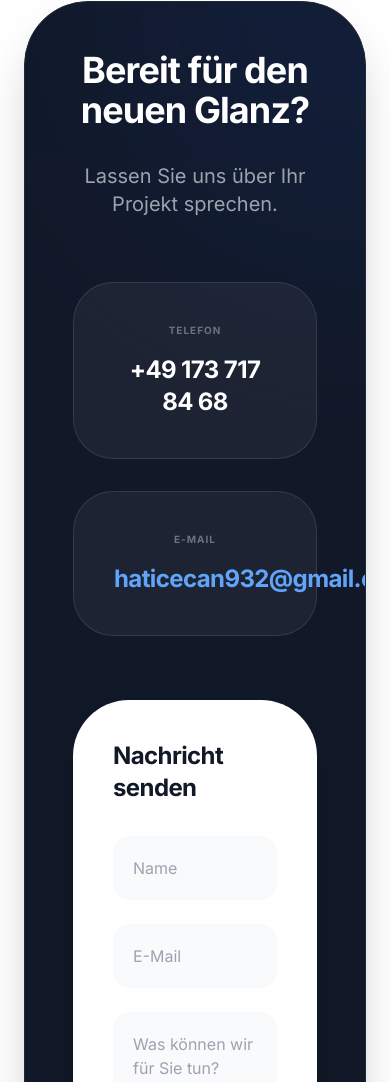
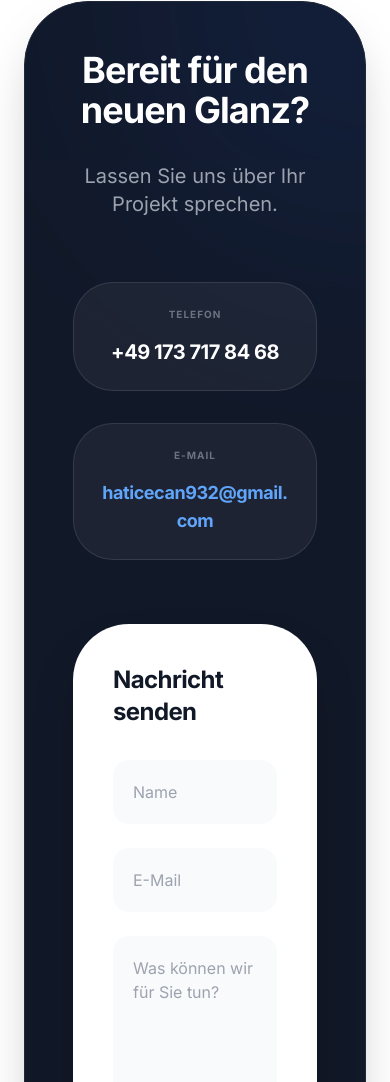
Before and after one commit to meto-bit/can, a plain HTML site: page index.html in a window 390 px wide. Shown: the part 4160-5242 px from the top of the page. Drawn offline with nearby package versions, Linux system fonts and the light colour scheme.

Commit message:
Update index.html
Email Box angepasst

```diff
--- a/index.html
+++ b/index.html
@@ -175,14 +175,15 @@
                     <p class="text-xl text-gray-400 mb-16 max-w-xl mx-auto relative z-10">Lassen Sie uns über Ihr Projekt sprechen.</p>
 
                     <div class="grid grid-cols-1 md:grid-cols-2 gap-8 relative z-10 mb-16">
-                        <div class="p-10 bg-white/5 rounded-[2.5rem] border border-white/10 hover:bg-white/10 transition-colors">
+                        <!-- Telefon Box -->
+                        <div class="p-6 sm:p-10 bg-white/5 rounded-[2.5rem] border border-white/10 hover:bg-white/10 transition-colors">
                             <span class="block text-gray-500 text-[10px] font-bold uppercase tracking-widest mb-4">Telefon</span>
-                            <!-- Internationales Telefonformat -->
-                            <a href="tel:+491737178468" class="text-2xl font-bold tracking-tight hover:text-blue-400 transition-colors">+49 173 717 84 68</a>
+                            <a href="tel:+491737178468" class="text-xl sm:text-2xl font-bold tracking-tight hover:text-blue-400 transition-colors">+49 173 717 84 68</a>
                         </div>
-                        <div class="p-10 bg-white/5 rounded-[2.5rem] border border-white/10 hover:bg-white/10 transition-colors">
+                        <!-- E-Mail Box mit Fix für lange Adressen -->
+                        <div class="p-6 sm:p-10 bg-white/5 rounded-[2.5rem] border border-white/10 hover:bg-white/10 transition-colors">
                             <span class="block text-gray-500 text-[10px] font-bold uppercase tracking-widest mb-4">E-Mail</span>
-                            <a href="mailto:haticecan932@gmail.com" class="text-2xl font-bold tracking-tight text-blue-400">haticecan932@gmail.com</a>
+                            <a href="mailto:haticecan932@gmail.com" class="text-lg sm:text-xl md:text-2xl font-bold tracking-tight text-blue-400 break-all transition-colors hover:opacity-80">haticecan932@gmail.com</a>
                         </div>
                     </div>
 
```
